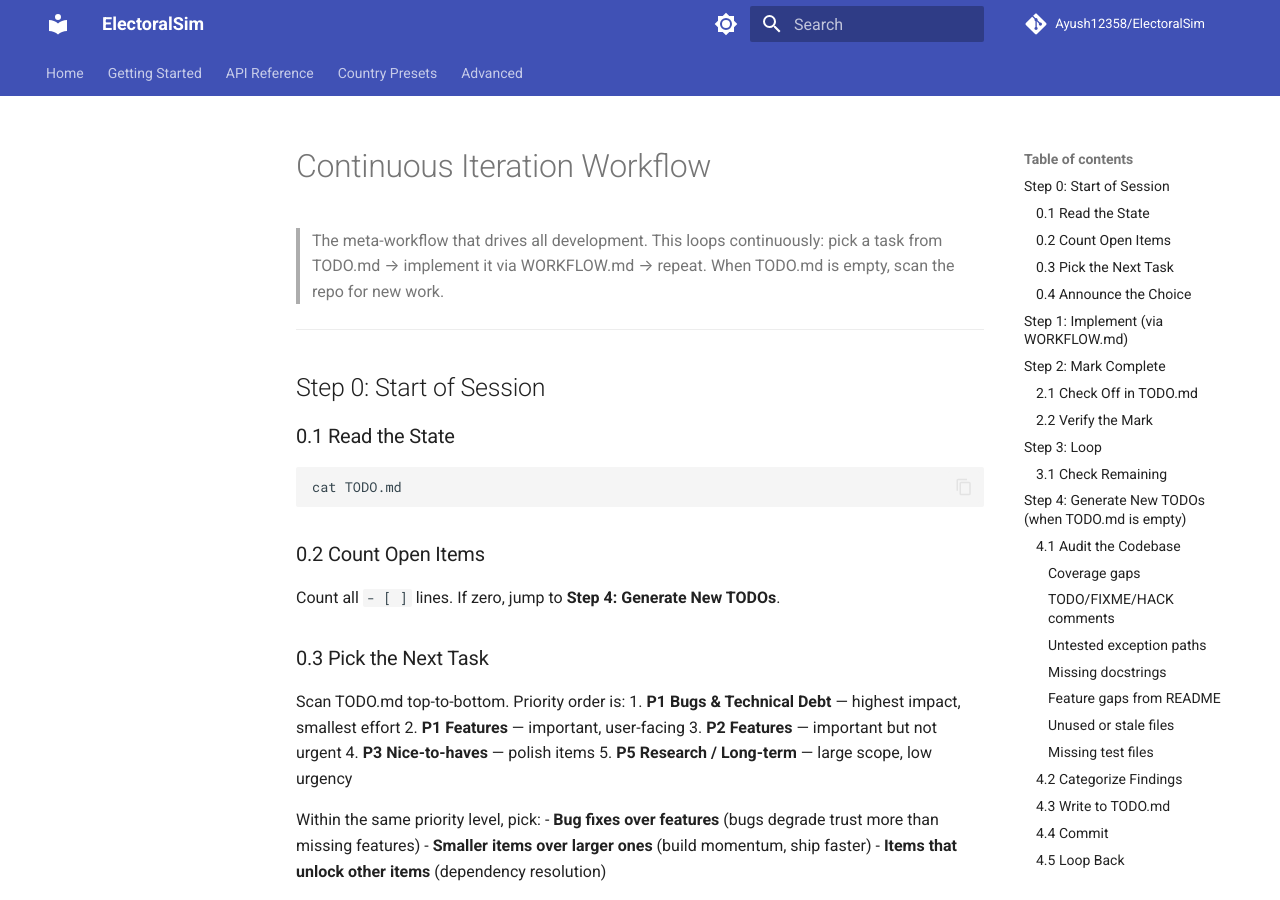
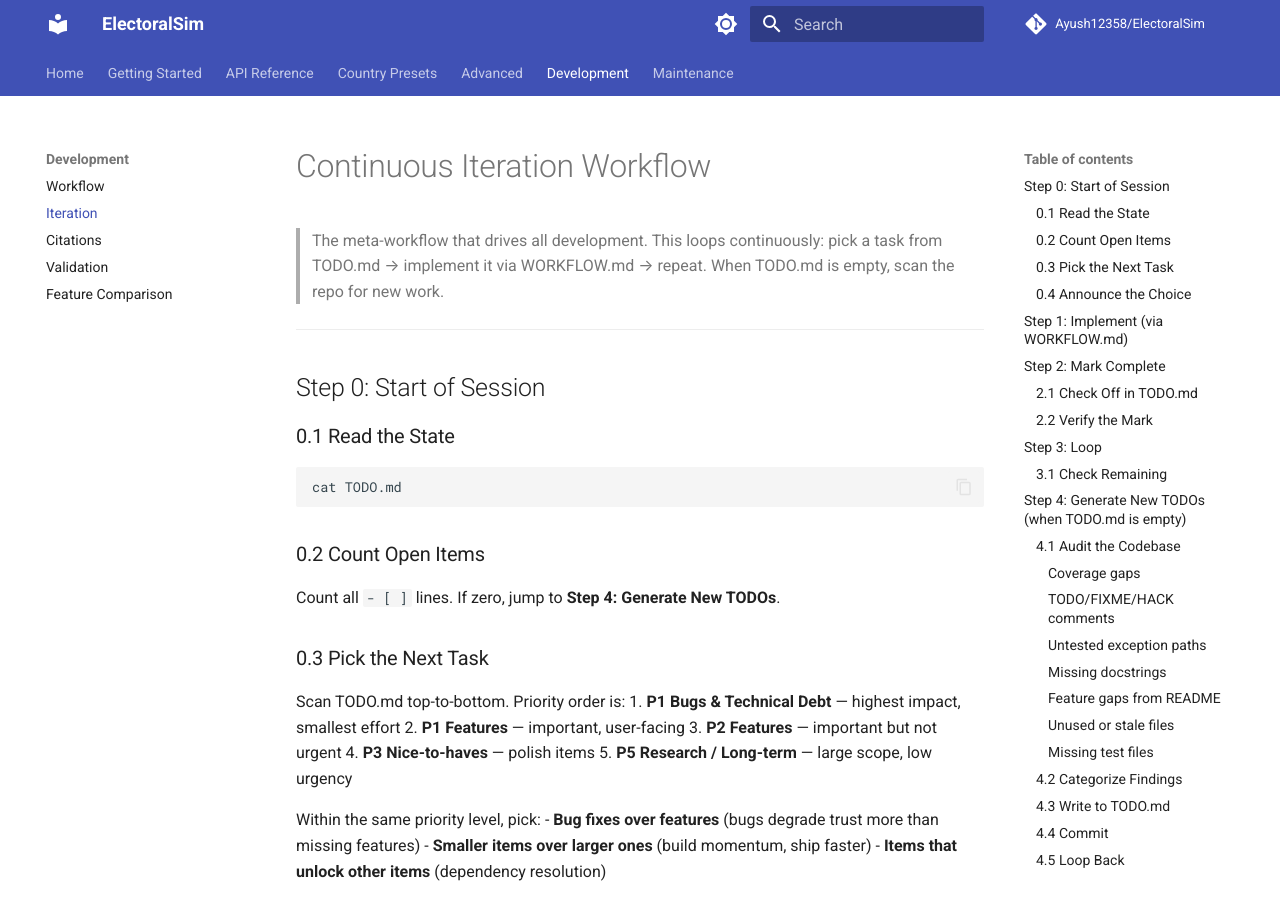
Before and after one commit to Ayush12358/ElectoralSim, an MkDocs documentation site: the page built from docs/ITERATION.md, in a window 1280 px wide and 900 px high. Built offline with MkDocs 1.6.1 and Material for MkDocs 9.7.7, drawn with Linux system fonts in a browser that asks for light colours; comment, search, counter and statistics services are not loaded.

Commit message:
docs: add development workflow docs to mkdocs navigation
- Added nav entries for WORKFLOW.md, ITERATION.md, CITATIONS.md,
  VALIDATION.md, and FEATURE_COMPARISON.md under Development section

```diff
--- a/mkdocs.yml
+++ b/mkdocs.yml
@@ -64,4 +64,10 @@ nav:
   - Advanced:
     - Voter Psychology: advanced/voter_psychology.md
     - Performance: advanced/performance.md
-    - Maintenance: MAINTENANCE.md
+  - Development:
+    - Workflow: WORKFLOW.md
+    - Iteration: ITERATION.md
+    - Citations: CITATIONS.md
+    - Validation: VALIDATION.md
+    - Feature Comparison: FEATURE_COMPARISON.md
+  - Maintenance: MAINTENANCE.md
```
Also changed, not shown: TODO.md (+1 -1 lines).
